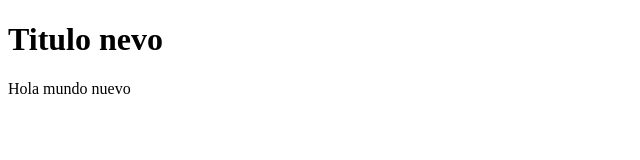
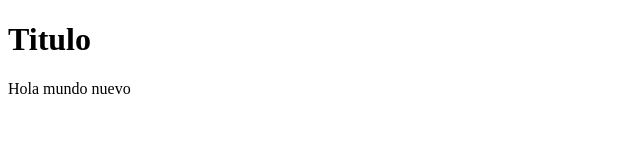
Before and after one commit to kevinsalcedo95/git-tutorial, a plain HTML site: page index.html in a window 1280 px wide. Shown: the whole page, without its empty margins (0-640 px from the left). Drawn offline with Linux system fonts and the light colour scheme.

Commit message:
Edicion titulo develop

```diff
--- a/index.html
+++ b/index.html
@@ -6,7 +6,7 @@
     <title>Git Prueba</title>
 </head>
 <body>
-    <h1>Titulo nevo</h1>
+    <h1>Titulo</h1>
     <div>
         Hola mundo nuevo
     </div>
```
